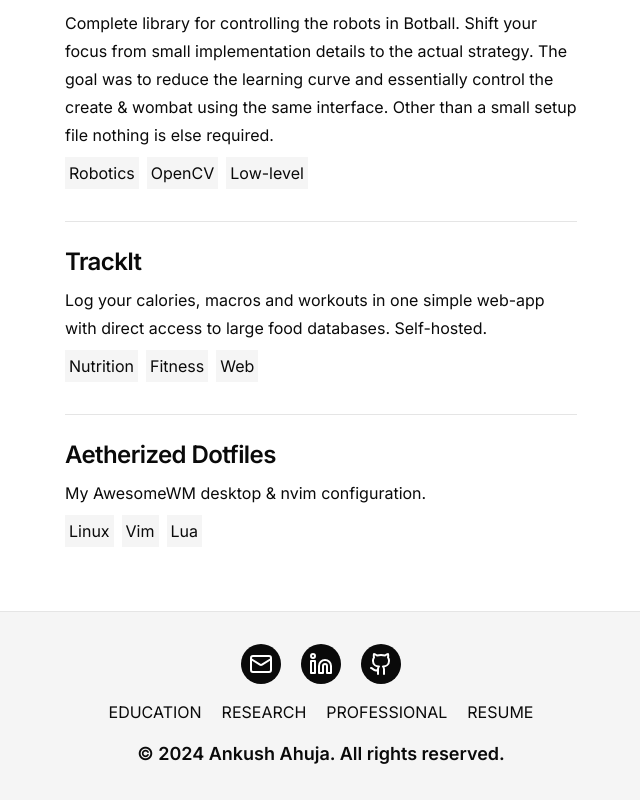
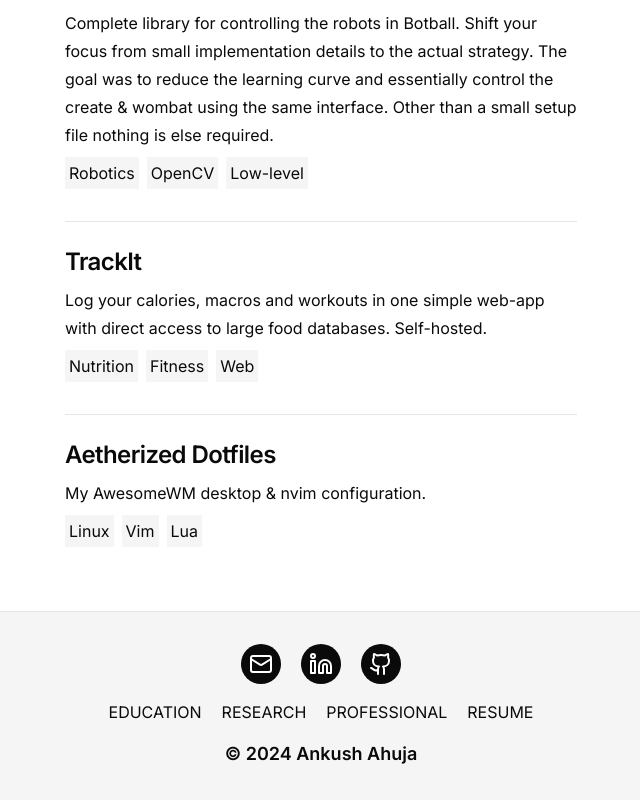
Before and after one commit to aa-irsya/ahujaankush.github.io, a Next.js app: page / in a window 1280 px wide. Shown: the part 1110-1910 px from the top of the page, without its empty margins (319-959 px from the left). Built offline with nearby package versions, Linux system fonts and the light colour scheme.

Commit message:
Remove copyright phrase in footer

```diff
--- a/src/components/layout/footer.tsx
+++ b/src/components/layout/footer.tsx
@@ -48,7 +48,7 @@
         <LinkHoverAnim href="/Resume.pdf" locale={false}>RESUME</LinkHoverAnim>
       </div>
       <Large className="flex self-center">
-       &copy;	2024 Ankush Ahuja. All rights reserved.
+       &copy;	2024 Ankush Ahuja
       </Large>
     </div>
   );
```
